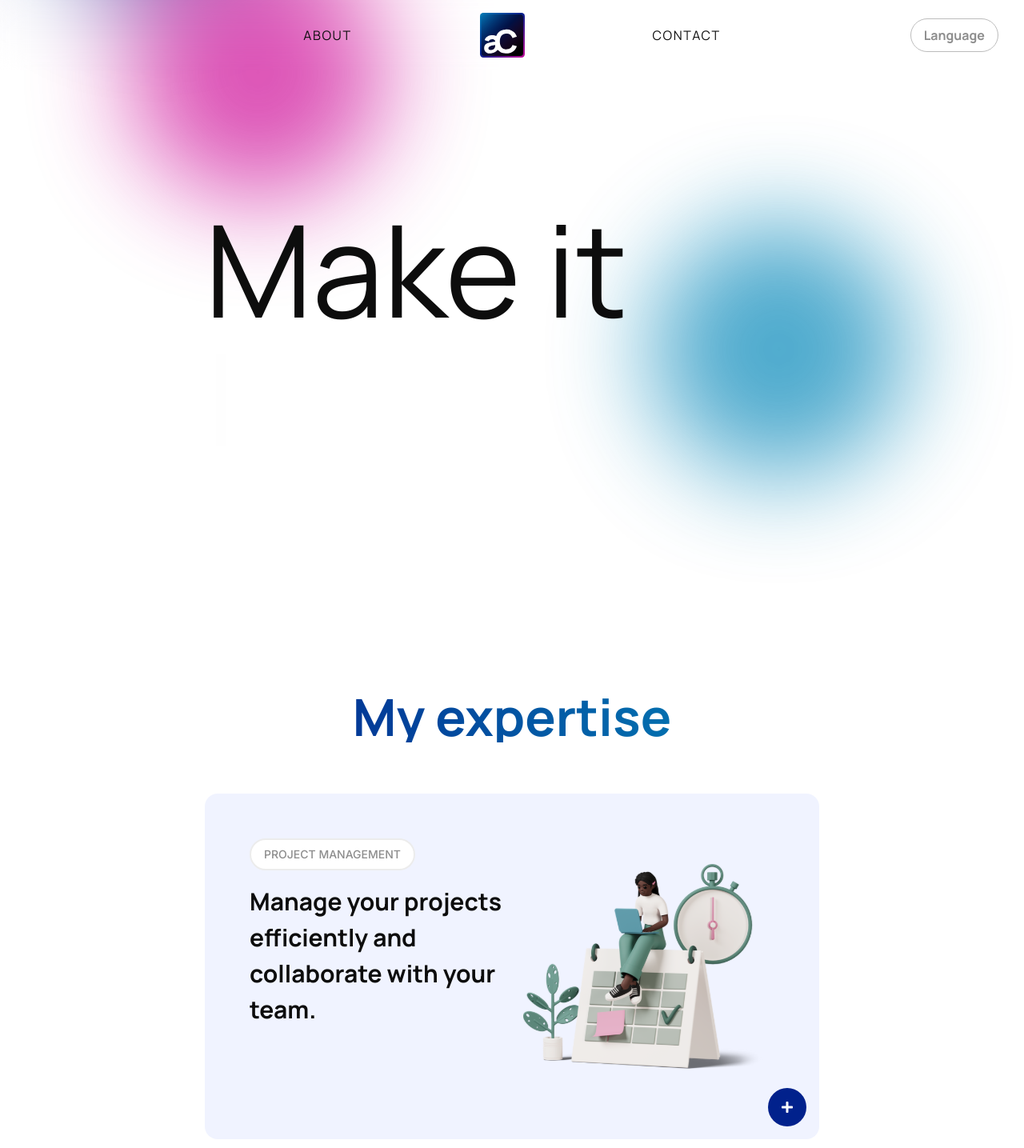
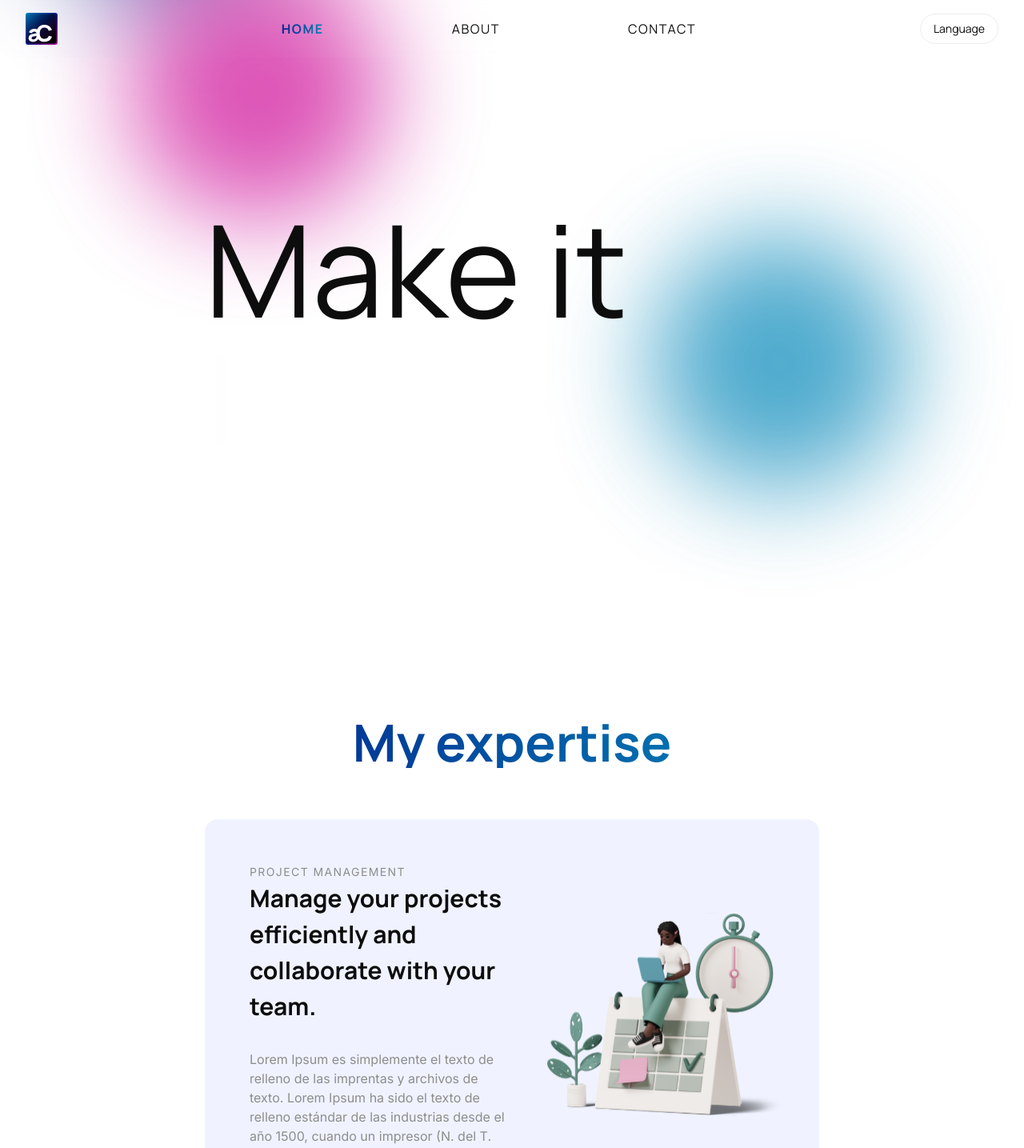
Before and after one commit to andrescorderor/ac-website, a React (Vite) app: page / in a window 1280 px wide. Shown: the top 1435 px of the page at 80% size. Built offline with nearby package versions, Linux system fonts and the light colour scheme.

Commit message:
add: expertise section v1

```diff
--- a/package.json
+++ b/package.json
@@ -1,7 +1,7 @@
 {
   "name": "ac-website",
   "private": true,
-  "version": "0.6.2",
+  "version": "0.7.0",
   "type": "module",
   "scripts": {
     "dev": "vite",
--- a/src/components/common/Button.tsx
+++ b/src/components/common/Button.tsx
@@ -7,7 +7,7 @@ type ButtonProps = {
 
 export function Button({ icon: Icon, name, type, onClick }: ButtonProps) {
   const baseClasses =
-    'font-manrope group relative flex items-center justify-center rounded-full border border-[var(--light-gray)] bg-white p-2 text-[var(--black)] transition-all duration-500 ease-in-out';
+    'font-manrope group relative hover:bg-[var(--soft-light-gray)] flex items-center justify-center rounded-full text-sm border border-[var(--soft-light-gray)] bg-[var(--white)] p-2 text-[var(--black)] transition-all duration-500 ease-in-out';
 
   const getButtonClasses = () => {
     switch (type) {
@@ -40,12 +40,12 @@ export function Button({ icon: Icon, name, type, onClick }: ButtonProps) {
 
   const renderText = () => {
     if (type === 'text-only' || type === 'full-static') {
-      return <span className="mx-2 font-bold text-[var(--gray)]">{name}</span>;
+      return <span className="mx-2 ">{name}</span>;
     }
 
     if (type === 'full-dynamic') {
       return (
-        <span className=" ml-0 max-w-0 overflow-hidden whitespace-nowrap transition-all duration-500 ease-in-out group-hover:ml-2 group-hover:max-w-xs">
+        <span className="ml-0 max-w-0 overflow-hidden whitespace-nowrap transition-all duration-500 ease-in-out group-hover:ml-2 group-hover:max-w-xs">
           {name}
         </span>
       );
--- a/src/components/common/Card.tsx
+++ b/src/components/common/Card.tsx
@@ -4,6 +4,7 @@ import { FaPlus } from 'react-icons/fa';
 interface CardProps {
   title: string;
   text: string;
+  paragraph?: string;
   imageUrl: string;
   bgColorLight: string;
   bgColor: string;
@@ -13,7 +14,7 @@ interface CardProps {
 function Title({ title }: { title: string }) {
   return (
     <motion.h3
-      className="font-inter pointer-events-none mb-4 inline-block max-w-max rounded-full border-2 border-[var(--soft-light-gray)] bg-[var(--white)] px-4 py-2 text-sm font-medium text-[var(--gray)]"
+      className="font-inter pointer-events-none text-sm tracking-widest text-[var(--gray)]"
       initial={{ opacity: 0, y: 20 }}
       animate={{ opacity: 1, y: 0 }}
       transition={{ duration: 0.6 }}
@@ -23,7 +24,7 @@ function Title({ title }: { title: string }) {
   );
 }
 
-function Paragraph({ text }: { text: string }) {
+function Text({ text }: { text: string }) {
   return (
     <motion.p
       className="font-manrope pointer-events-none max-w-lg text-3xl font-black leading-normal text-[var(--black)]"
@@ -36,45 +37,63 @@ function Paragraph({ text }: { text: string }) {
   );
 }
 
+function Paragraph({ paragraph }: { paragraph: string }) {
+  return (
+    <motion.p
+      className="pt-8 text-[var(--gray)]"
+      initial={{ opacity: 0, y: 20 }}
+      animate={{ opacity: 1, y: 0 }}
+      transition={{ duration: 0.6 }}
+    >
+      {paragraph}
+    </motion.p>
+  );
+}
+
 function Image({ imageUrl, title }: { imageUrl: string; title: string }) {
   return (
     <motion.img
       src={imageUrl}
       alt={title}
-      className="m-8 h-64"
+      className="h-72 p-4"
       initial={{ opacity: 0, y: 20 }}
       animate={{ opacity: 1, y: 0 }}
       transition={{ duration: 0.6 }}
     />
   );
 }
-export default function Card({
+
+export function Card({
   title,
   text,
+  paragraph = '',
   imageUrl,
   bgColor,
   bgColorLight,
   type,
 }: CardProps) {
+  const isFullType = type === 'full';
+
   return (
     <motion.div
       whileHover={{ scale: 1.05 }}
       className={`group relative flex ${
-        type === 'full' ? 'flex-row' : 'flex-col'
-      } w-full justify-between rounded-2xl p-14 transition-transform duration-500 ease-in-out ${bgColorLight}`}
+        isFullType ? 'flex-row' : 'flex-col'
+      } w-full justify-between rounded-2xl p-7 transition-transform duration-500 ease-in-out ${bgColorLight}`}
     >
-      <div className="flex-1">
+      <div className="flex-1 gap-8 p-7">
         <Title title={title} />
-        <Paragraph text={text} />
+        <Text text={text} />
+        {isFullType && <Paragraph paragraph={paragraph} />}
       </div>
 
-      {type === 'full' && (
-        <div className="flex flex-1 items-center justify-center">
-          <Image imageUrl={imageUrl} title={title} />
-        </div>
-      )}
-
-      {type === 'half' && <Image imageUrl={imageUrl} title={title} />}
+      <div
+        className={`flex ${
+          isFullType ? 'flex-1 items-center justify-center' : ''
+        }`}
+      >
+        <Image imageUrl={imageUrl} title={title} />
+      </div>
 
       <motion.div
         className={`absolute bottom-4 right-4 flex size-12 items-center justify-center rounded-full ${bgColor} text-[var(--white)]`}
@@ -85,3 +104,7 @@ export default function Card({
     </motion.div>
   );
 }
+
+Card.defaultProps = {
+  paragraph: '',
+};
--- a/src/components/common/Footer.tsx
+++ b/src/components/common/Footer.tsx
@@ -96,7 +96,7 @@ export default function Footer() {
 
       <div className="animate-gradient-rotate mt-8 h-1 w-full bg-gradient-to-r from-[var(--deep-navy-blue)] via-[var(--vibrant-sky-blue)] to-[var(--magenta-pink)]" />
 
-      <p className="font-manrope pointer-events-none my-4 text-center text-sm font-bold text-gray-500">
+      <p className="font-manrope pointer-events-none my-4 text-center text-sm text-[var(--black)] ">
         © {currentYear} Andrés Cordero. All rights reserved.
       </p>
     </footer>
--- a/src/components/common/Header.tsx
+++ b/src/components/common/Header.tsx
@@ -14,14 +14,33 @@ export default function Header() {
   };
 
   return (
-    <div className="font-manrope fixed left-0 top-0 z-50 flex w-full items-center justify-between bg-clip-padding px-8 py-4  backdrop-blur-lg">
-      <div className="w-32" />
+    <div className="font-manrope fixed left-0  z-50 flex w-full items-center bg-clip-padding px-8 py-4 backdrop-blur-lg">
+      <div className="shrink-0">
+        <a href="/">
+          <img
+            src="/assets/ac-website-icon.svg"
+            alt="Profile"
+            className="size-10"
+          />
+        </a>
+      </div>
 
-      <div className="flex grow items-center justify-center gap-40">
+      <div className="flex grow justify-center gap-40">
+        <a
+          className={twMerge(
+            location.pathname === '/'
+              ? 'animate-gradient-rotate bg-gradient-to-r from-[var(--deep-navy-blue)] via-[var(--vibrant-sky-blue)] to-[var(--magenta-pink)] bg-clip-text font-extrabold  text-transparent'
+              : 'text-[var(--black)]',
+          )}
+          href="/"
+        >
+          <p className="tracking-widest">HOME</p>
+        </a>
+
         <a
           className={twMerge(
             location.pathname === '/about'
-              ? ' text-[var(--deep-navy-blue)]  font-bold'
+              ? 'animate-gradient-rotate bg-gradient-to-r from-[var(--deep-navy-blue)] via-[var(--vibrant-sky-blue)] to-[var(--magenta-pink)] bg-clip-text font-extrabold  text-transparent'
               : 'text-[var(--black)]',
           )}
           href="/about"
@@ -29,18 +48,10 @@ export default function Header() {
           <p className="tracking-widest">ABOUT</p>
         </a>
 
-        <a href="/">
-          <img
-            src="/assets/ac-website-icon.svg"
-            alt="Profile"
-            className="size-14"
-          />
-        </a>
-
         <a
           className={twMerge(
             location.pathname === '/contact'
-              ? ' text-[var(--deep-navy-blue)]  font-bold'
+              ? 'animate-gradient-rotate bg-gradient-to-r from-[var(--deep-navy-blue)] via-[var(--vibrant-sky-blue)] to-[var(--magenta-pink)] bg-clip-text font-extrabold  text-transparent'
               : 'text-[var(--black)]',
           )}
           href="/contact"
@@ -48,8 +59,7 @@ export default function Header() {
           <p className="tracking-widest">CONTACT</p>
         </a>
       </div>
-
-      <div className="relative flex w-32 justify-end">
+      <div className="">
         <Button
           type="text-only"
           name="Language"
@@ -57,7 +67,7 @@ export default function Header() {
         />
 
         {showLanguageOptions && (
-          <div className="absolute right-0 mt-2 w-32 rounded-md bg-white shadow-lg">
+          <div className="absolute mt-2 rounded-s bg-white shadow-lg">
             <button
               type="button"
               className="block w-full px-4 py-2 text-left text-sm text-gray-700 hover:bg-gray-100"
--- a/src/components/home/CardSection.tsx
+++ b/src/components/home/CardSection.tsx
@@ -1,4 +1,4 @@
-import Card from '../common/Card';
+import { Card } from '@components/common/Card';
 
 export default function CardSection() {
   return (
@@ -12,6 +12,7 @@ export default function CardSection() {
             type="full"
             title="PROJECT MANAGEMENT"
             text="Manage your projects efficiently and collaborate with your team."
+            paragraph="Lorem Ipsum es simplemente el texto de relleno de las imprentas y archivos de texto. Lorem Ipsum ha sido el texto de relleno estándar de las industrias desde el año 1500, cuando un impresor (N. del T. persona que se dedica a la imprenta) "
             imageUrl="/src/assets/ProjectManagement.svg"
             bgColorLight="bg-[var(--deep-navy-blue-light)]"
             bgColor="bg-[var(--deep-navy-blue)]"
--- a/src/components/home/Hero.tsx
+++ b/src/components/home/Hero.tsx
@@ -67,7 +67,7 @@ export default function Hero() {
   }, [charIndex, isDeleting, currentPhraseIndex, previousPhraseIndex, phrases]);
 
   return (
-    <div className="relative h-screen overflow-hidden">
+    <div className="relative overflow-hidden">
       <div className="pointer-events-none absolute inset-0 -z-10 overflow-hidden">
         <div className="circle animate-bounce-slow size-80 rounded-full bg-[var(--deep-navy-blue)] opacity-70 blur-3xl" />
         <div className="circle animate-bounce-slow size-80 rounded-full bg-[var(--vibrant-sky-blue)] opacity-70 blur-3xl" />
--- a/vite.config.d.ts
+++ b/vite.config.d.ts
@@ -1,2 +1,2 @@
-declare const _default: import("vite").UserConfig;
+declare const _default: import('vite').UserConfig;
 export default _default;
```
